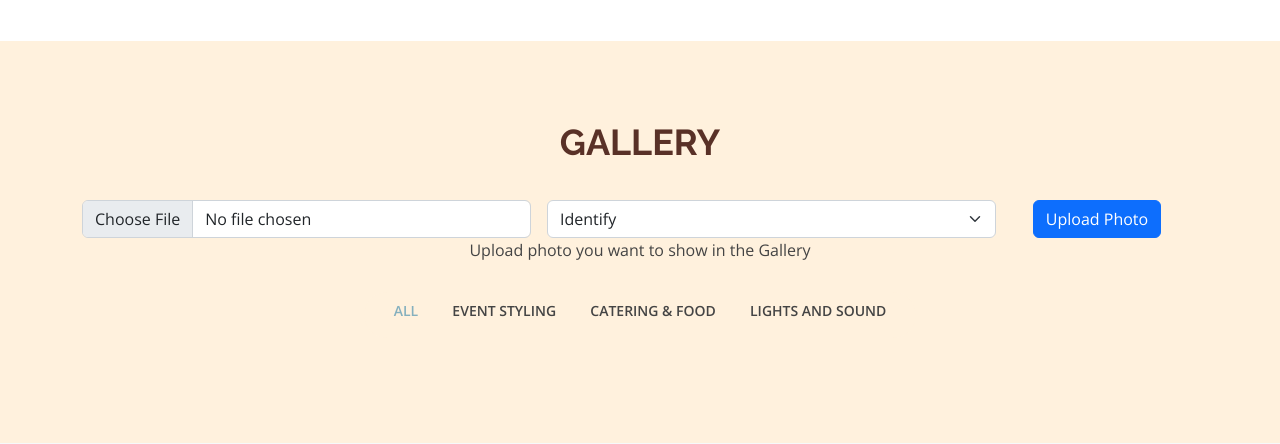
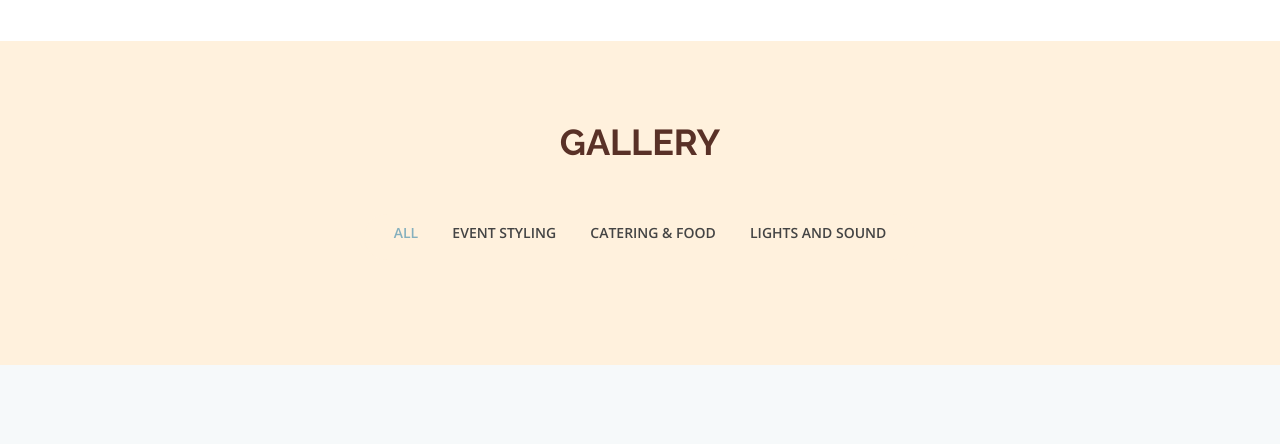
Before and after one commit to caywaii/BUENAROA-DYNAMIC-WEBSITE, a PHP site: page /buenaroa/ in a window 1280 px wide. Shown: the part 839-1283 px from the top of the page. Run offline with PHP 8.4, Linux system fonts and the light colour scheme; data that the repository does not hold is empty.

Commit message:
Modify Gallery

```diff
--- a/index.php
+++ b/index.php
@@ -123,29 +123,6 @@ if (isset($_POST['submit'])) { //Check if user enter data
       <div class="container">
         <div class="section-title">
           <h2>Gallery</h2>
-          <form action="backend/galleryupl.php" method="post" enctype="multipart/form-data" class="row g-3">
-            <!-- Logo Picture -->
-            <div class="row g-3">
-              <div class="col-md-5" align="center">
-                <input type="file" class="form-control" name="image" id="customFile" />
-              </div>
-              <div class="col-md-5">
-                <select class="form-select" required name="gallery" id="amount" aria-label="Default select example">
-                  <option value="" readonly>Identify</option>
-                  <option value="Event Styling">Event Styling</option>
-                  <option value="Catering & Food">Catering & Food</option>
-                  <option value="Lights and Sound">Lights and Sound</option>
-                </select>
-              </div>
-              <br>
-              <div class="col-md-2" align="center">
-                <input type="submit" name="register" class="btn btn-primary" value="Upload Photo">
-              </div>
-            </div>
-
-          </form>
-
-          <p>Upload photo you want to show in the Gallery</p>
         </div>
 
         <div class="row">
```
